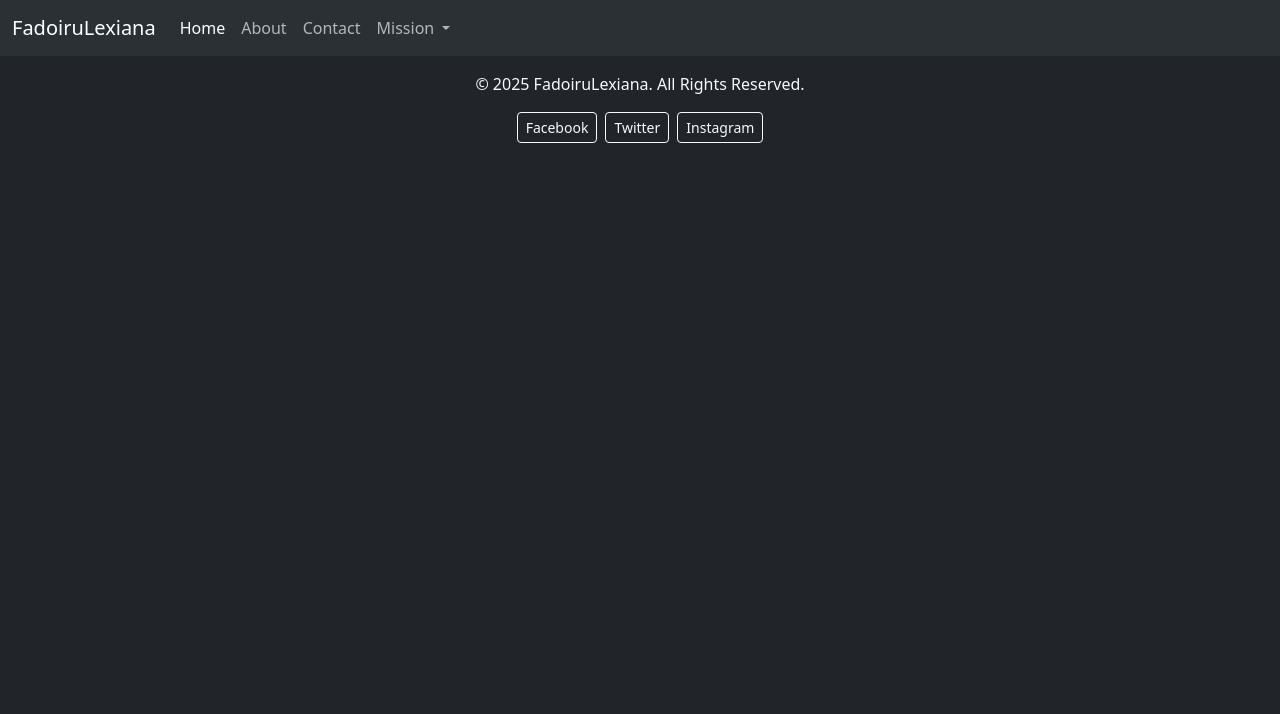
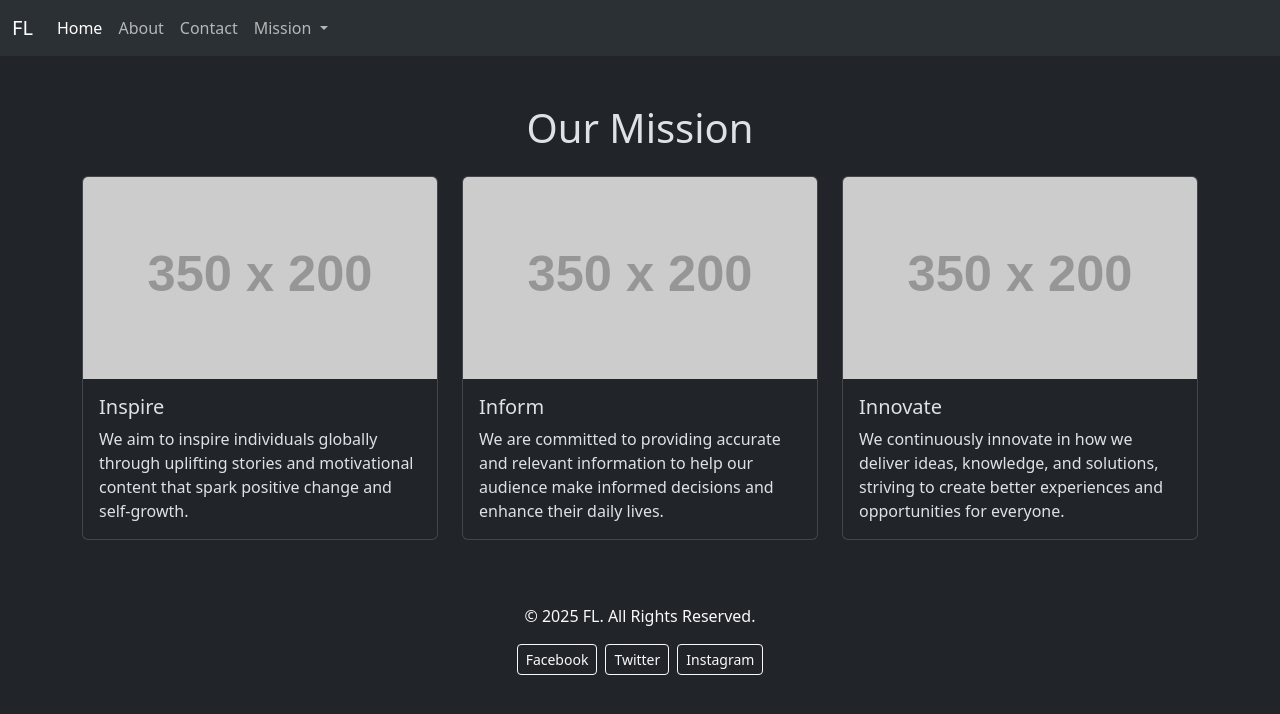
Before and after one commit to Afwanizzulfadhoil/afwanizzulfadhoil.github.io, a plain HTML site: page misi_platform.html in a window 1280 px wide. Drawn offline with nearby package versions, Linux system fonts and the light colour scheme; placeholder pictures from the web are drawn by us.

Commit message:
Change FadoiruLexiana to FL

```diff
--- a/misi_platform.html
+++ b/misi_platform.html
@@ -14,7 +14,7 @@
     <header>
         <nav class="navbar navbar-expand-lg bg-body-tertiary">
             <div class="container-fluid">
-                <a class="navbar-brand" href="index.html">FadoiruLexiana</a>
+                <a class="navbar-brand" href="index.html">FL</a>
                 <button class="navbar-toggler" type="button" data-bs-toggle="collapse"
                     data-bs-target="#navbarSupportedContent" aria-controls="navbarSupportedContent"
                     aria-expanded="false" aria-label="Toggle navigation">
@@ -59,16 +59,59 @@
             </div>
         </nav>
     </header>
-    <!-- visi misi visi misi -->
+
+
+    <!-- Mission Section -->
+    <main>
+        <div class="container my-5">
+            <h1 class="text-center mb-4">Our Mission</h1>
+            <div class="row">
+                <!-- Inspire Card -->
+                <div class="col-md-4">
+                    <div class="card">
+                        <img src="https://via.placeholder.com/350x200" class="card-img-top" alt="Inspire">
+                        <div class="card-body">
+                            <h5 class="card-title">Inspire</h5>
+                            <p class="card-text">We aim to inspire individuals globally through uplifting stories and motivational content that spark positive change and self-growth.</p>
+                        </div>
+                    </div>
+                </div>
+
+                <!-- Inform Card -->
+                <div class="col-md-4">
+                    <div class="card">
+                        <img src="https://via.placeholder.com/350x200" class="card-img-top" alt="Inform">
+                        <div class="card-body">
+                            <h5 class="card-title">Inform</h5>
+                            <p class="card-text">We are committed to providing accurate and relevant information to help our audience make informed decisions and enhance their daily lives.</p>
+                        </div>
+                    </div>
+                </div>
+
+                <!-- Innovate Card -->
+                <div class="col-md-4">
+                    <div class="card">
+                        <img src="https://via.placeholder.com/350x200" class="card-img-top" alt="Innovate">
+                        <div class="card-body">
+                            <h5 class="card-title">Innovate</h5>
+                            <p class="card-text">We continuously innovate in how we deliver ideas, knowledge, and solutions, striving to create better experiences and opportunities for everyone.</p>
+                        </div>
+                    </div>
+                </div>
+            </div>
+        </div>
+    </main>
+
+
 
     <!-- Footer -->
     <footer class="bg-dark text-light text-center py-3">
-            <p>&copy; 2025 FadoiruLexiana. All Rights Reserved.</p>
-            <div class="d-flex justify-content-center">
-                <a href="#" class="btn btn-outline-light btn-sm mx-1">Facebook</a>
-                <a href="#" class="btn btn-outline-light btn-sm mx-1">Twitter</a>
-                <a href="#" class="btn btn-outline-light btn-sm mx-1">Instagram</a>
-            </div>
+        <p>&copy; 2025 FL. All Rights Reserved.</p>
+        <div class="d-flex justify-content-center">
+            <a href="#" class="btn btn-outline-light btn-sm mx-1">Facebook</a>
+            <a href="#" class="btn btn-outline-light btn-sm mx-1">Twitter</a>
+            <a href="#" class="btn btn-outline-light btn-sm mx-1">Instagram</a>
+        </div>
     </footer>
     <!-- link Bootsrap js -->
     <script src="https://cdn.jsdelivr.net/npm/bootstrap@5.3.3/dist/js/bootstrap.bundle.min.js"></script>
```
Also changed, not shown: about.html (+2 -2 lines), contact.html (+2 -2 lines), index.html (+1 -1 lines), assets/img/Flowerr.jpeg (added).
